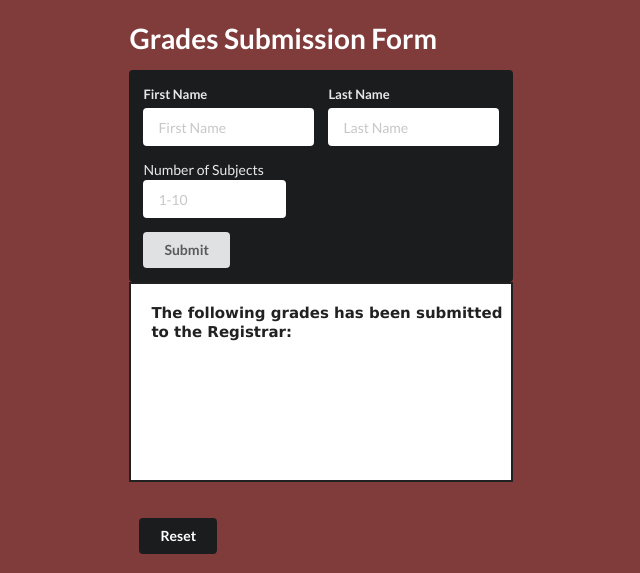
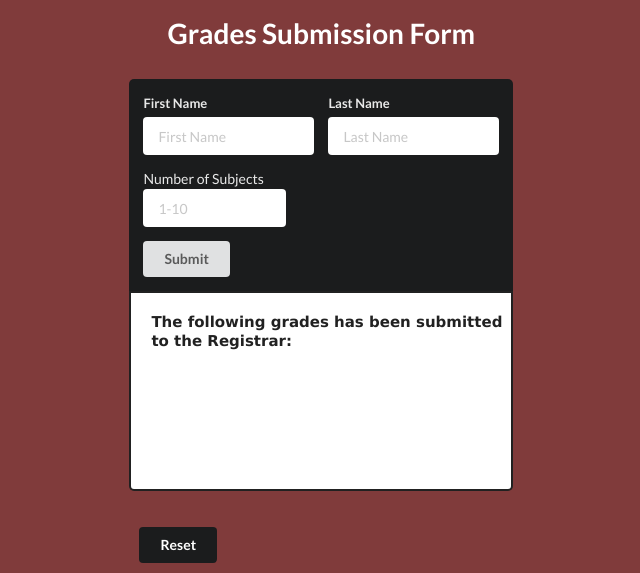
Before and after one commit to KatCahill/Student-Grades-Form, a plain HTML site: page index.html in a window 1280 px wide. Shown: the part 234-807 px from the top of the page, without its empty margins (293-933 px from the left). Drawn offline with nearby package versions, Linux system fonts and the light colour scheme.

Commit message:
Update style.css

```diff
--- a/style.css
+++ b/style.css
@@ -1,12 +1,22 @@
 body{
-    background-color:rgb(128, 59, 59) !important;
+    background-color: rgb(128, 59, 59) !important;
+    width: 100%;
+    height: 100%;
 }
 h1{
-color:white;
+    color: white;
 }
-
+.ui.inverted.segment{
+    width:100%;
+    border-top-left-radius: 5px;
+    border-top-right-radius: 5px;
+    border-bottom-left-radius: 0px;
+    border-bottom-right-radius: 0px;
+}
 .wrapper-1{
     width: 30%;
+    display:flex;
+    flex-direction: column;
     justify-content: center;
     align-items: center;
     margin-left: 33%;
@@ -15,7 +25,6 @@ color:white;
 .subjects{
     width: 40%;
 }
-
 .wrapper-2{
     width: 30%;
     align-items: center;
@@ -32,7 +41,8 @@ color:white;
     background-color:white;
     padding-bottom: 20px;
     min-height: 200px;
-
+    border-bottom-left-radius: 5px;
+    border-bottom-right-radius: 5px;
 }
 .wrapper-2 h4{
 font-family: Verdana, Geneva, Tahoma, sans-serif;
```
